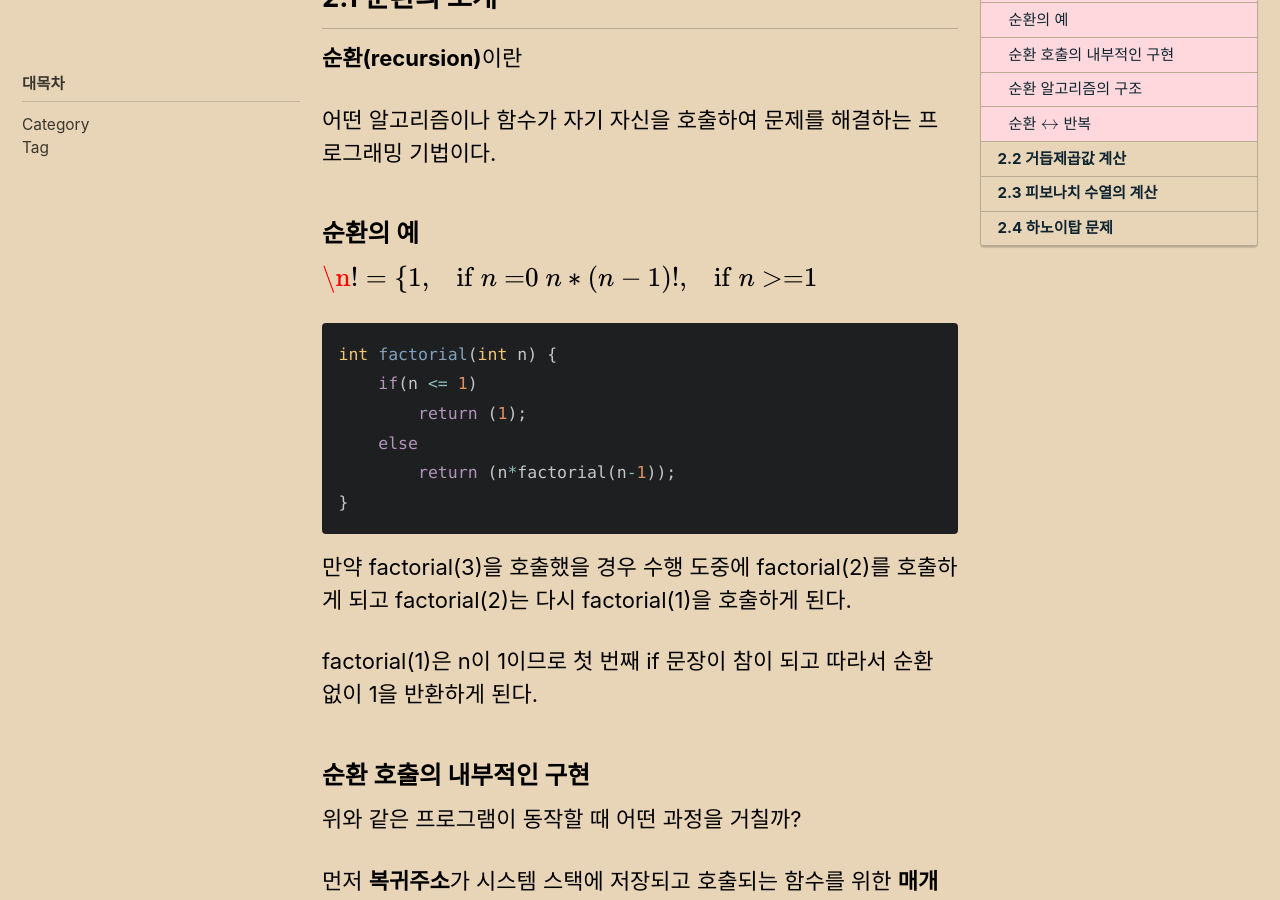
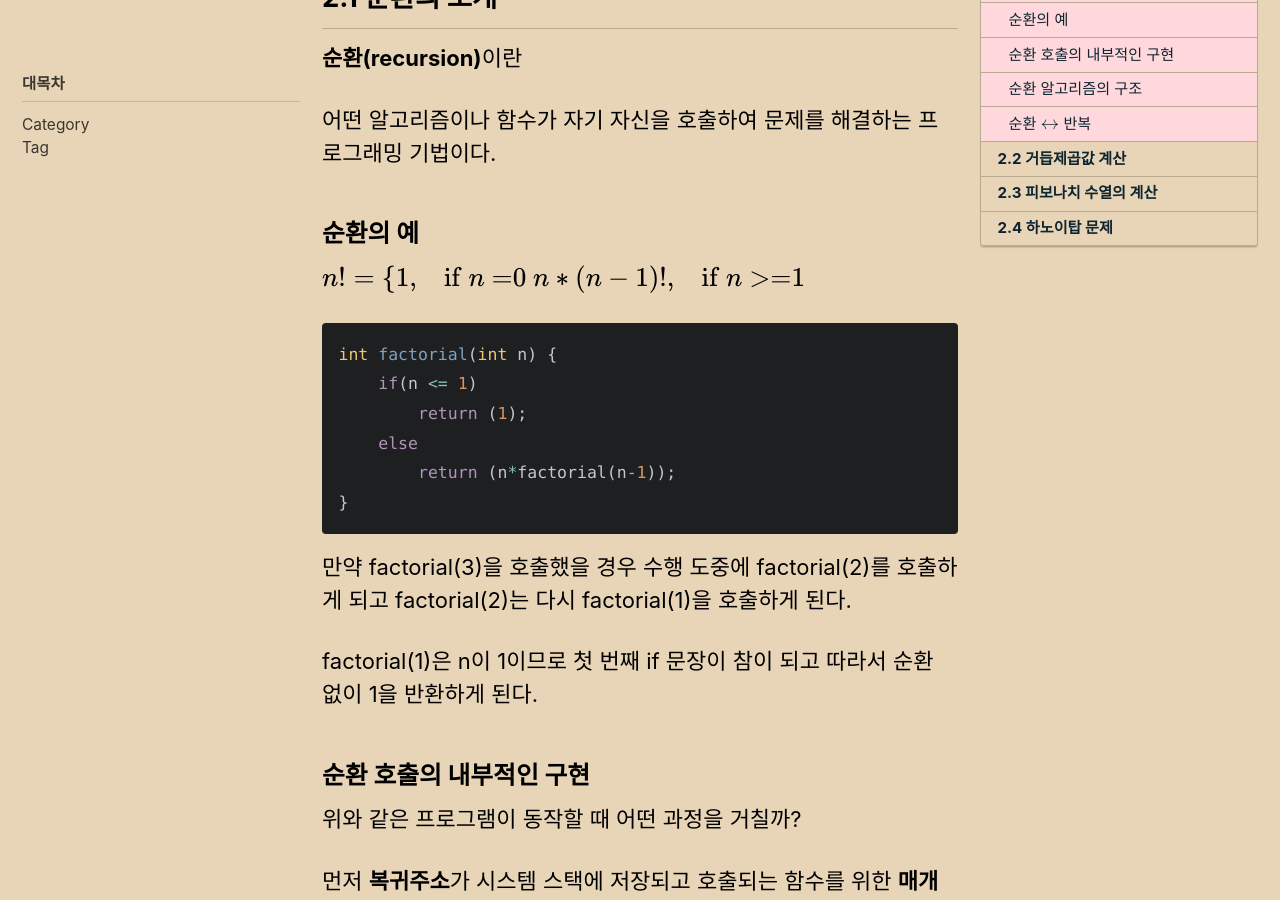
Before and after one commit to Lucas-Shin-Dev/lucas-shin-dev.github.io, a Jekyll site: the page built from _posts/2023-03-12-Review0312-DataStructure.md, in a window 1280 px wide and 900 px high, scrolled down 342 px. Built offline with Jekyll 4.4.1, drawn with Linux system fonts in a browser that asks for light colours; cached includes are drawn as plain includes; formulas are drawn with MathJax 3; comment, search, counter and statistics services are not loaded.

Commit message:
modify LaTex

````diff
--- a/_posts/2023-03-12-Review0312-DataStructure.md
+++ b/_posts/2023-03-12-Review0312-DataStructure.md
@@ -21,7 +21,8 @@ use_math: true
 
 ### 순환의 예
 
-$\n! = \begin{cases} 1, & \mbox{if }n \mbox{ =0} \\ n*(n-1)!, &  \mbox{if }n\mbox{ >=1} \end{cases}\$
+$n! = \begin{cases} 1, & \mbox{if }n \mbox{ =0} \\
+n*(n-1)!, &  \mbox{if }n\mbox{ >=1} \end{cases}\$
 
 ```c
 int factorial(int n) {
````
